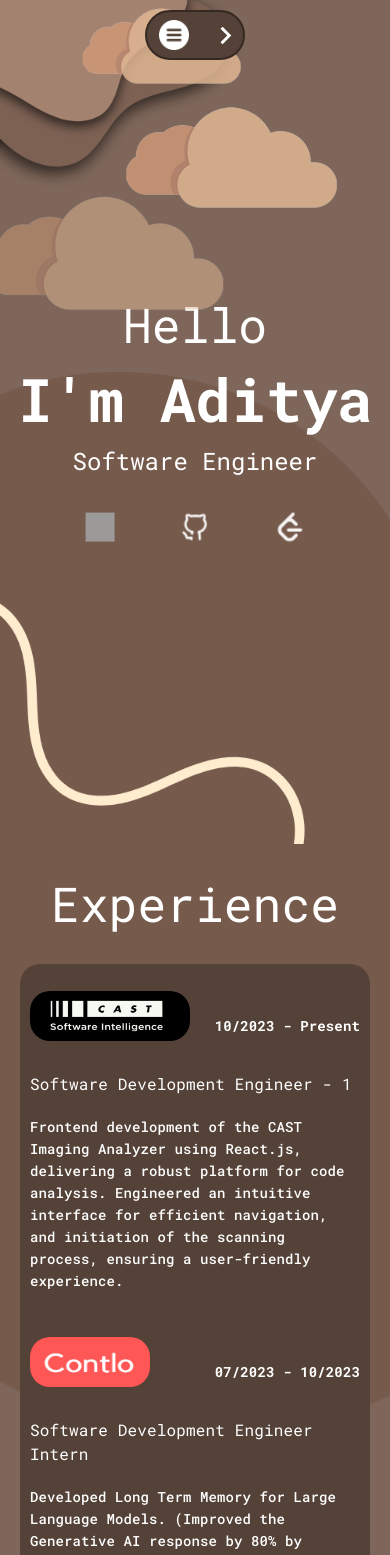
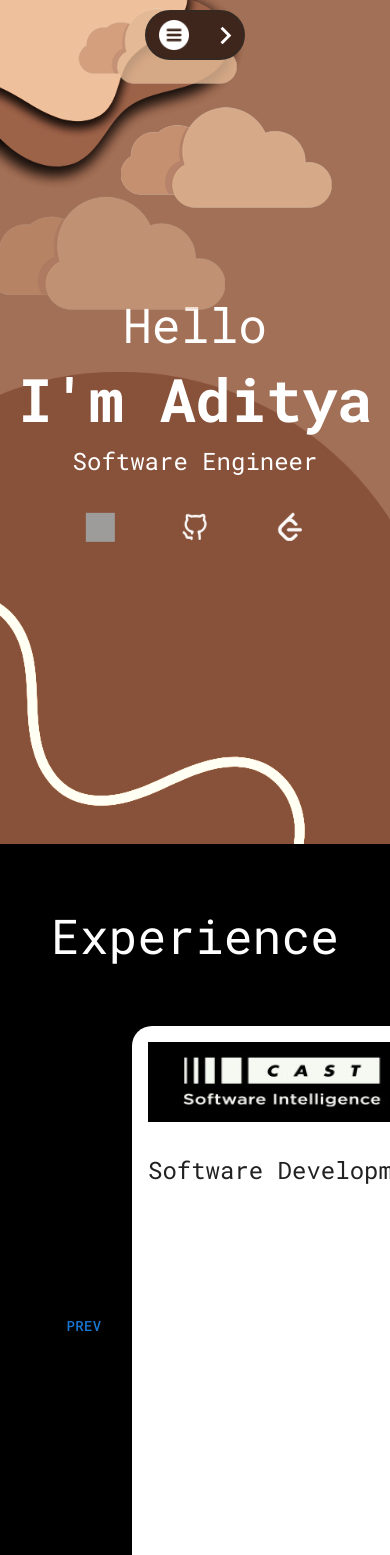
Before and after one commit to AdityaSharma224/Portfolio, a React (Create React App) app: page / in a window 390 px wide. Shown: the top 1555 px of the page. Built offline with nearby package versions, Linux system fonts and the light colour scheme; grey boxes are pictures that could not be loaded.

Commit message:
articles section

```diff
--- a/src/app/article/article-component.jsx
+++ b/src/app/article/article-component.jsx
@@ -1,4 +1,4 @@
-import React from "react";
+import React, { useState } from "react";
 import Stack from "@mui/material/Stack";
 import useStyles from "./article-styles";
 import { Typography } from "@mui/material";
@@ -15,19 +15,95 @@ import {
   TableRow,
   Paper,
 } from "@mui/material";
+import Card from "@mui/material/Card";
+import CardActions from "@mui/material/CardActions";
+import CardContent from "@mui/material/CardContent";
+import CardMedia from "@mui/material/CardMedia";
+import Button from "@mui/material/Button";
 import { articles } from "../constants";
 
 const ArticleComponent = () => {
   const classes = useStyles();
   const [category, setCategory] = React.useState("dataStructure");
+  const [sliderIndex, setSliderIndex] = React.useState(0);
+
+  const cardInfo = [
+    {
+      title: "Binary Trees",
+      description:
+        "Binary trees are a type of data structure for storing data such as hierarchical data.",
+      image: "/static/images/cards/binary-tree.jpg",
+      link: "#binaryTree",
+      category: "dataStructure",
+    },
+    {
+      title: "Linked Lists",
+      description:
+        "Linked lists are a linear collection of data elements where each element points to the next.",
+      image: "/static/images/cards/linked-list.jpg",
+      link: "#linkedList",
+      category: "dataStructure",
+    },
+    {
+      title: "awdawdawd",
+      description:
+        "Graphs are a set of nodes connected by edges, used to represent networks.",
+      image: "/static/images/cards/graph.jpg",
+      link: "#graph",
+      category: "dataStructure",
+    },
+    {
+      title: "Bawdawdaws",
+      description:
+        "Binary trees are a type of data structure for storing data such as hierarchical data.",
+      image: "/static/images/cards/binary-tree.jpg",
+      link: "#binaryTree",
+      category: "dataStructure",
+    },
+    {
+      title: "Liawdawdts",
+      description:
+        "Linked lists are a linear collection of data elements where each element points to the next.",
+      image: "/static/images/cards/linked-list.jpg",
+      link: "#linkedList",
+      category: "dataStructure",
+    },
+    {
+      title: "awdawdawd",
+      description:
+        "Graphs are a set of nodes connected by edges, used to represent networks.",
+      image: "/static/images/cards/graph.jpg",
+      link: "#graph",
+      category: "dataStructure",
+    },
+  ];
 
   const handleChange = (event) => {
     setCategory(event.target.value);
+    setSliderIndex(0); // Reset the slider index when category changes
   };
 
-  const filteredArticles = articles.filter(
-    (article) => article.category === category
+  const filteredCardInfo = cardInfo.filter(
+    (card) => card.category === category
   );
+  const displayedCards = filteredCardInfo.slice(
+    sliderIndex * 3,
+    (sliderIndex + 1) * 3
+  );
+
+  const goToPrevSlide = () => {
+    setSliderIndex(
+      (prevIndex) =>
+        (prevIndex - 1 + Math.ceil(filteredCardInfo.length / 3)) %
+        Math.ceil(filteredCardInfo.length / 3)
+    );
+  };
+
+  const goToNextSlide = () => {
+    setSliderIndex(
+      (prevIndex) => (prevIndex + 1) % Math.ceil(filteredCardInfo.length / 3)
+    );
+  };
 
   return (
     <Stack id="articles" className={classes.wrapper}>
@@ -65,46 +141,40 @@ const ArticleComponent = () => {
             </FormControl>
           </Stack>
         </Stack>
-        <Stack className={classes.tableWrapper}>
-          <Stack className={classes.table}>
-            <TableContainer
-              component={Paper}
-              style={{ height: filteredArticles.length * 88 + "px" }}
-              className={classes.container}
+        <Stack className={classes.tableWrapper} flexDirection={"row"}>
+          <Button onClick={goToPrevSlide}>Prev</Button>
+          {displayedCards.map((card, index) => (
+            <Card
+              key={index}
+              sx={{
+                maxWidth: 345,
+                backgroundColor: "#fff",
+                borderRadius: "20px",
+                margin: "0 8px",
+                flexDirection: "column",
+              }}
             >
-              <Table sx={{ minWidth: 650 }} aria-label="simple table">
-                <TableHead>
-                  <TableRow>
-                    <TableCell>Serial No</TableCell>
-                    <TableCell>Article Title</TableCell>
-                  </TableRow>
-                </TableHead>
-                <TableBody>
-                  {filteredArticles.map((article, index) => (
-                    <TableRow key={article.id}>
-                      <TableCell sx={{width:'20px'}}>
-                        {index + 1}
-                      </TableCell>
-                      <TableCell sx={{width:'400px', height:'100%'}}>
-                        <a
-                          href={article.link}
-                          style={{
-                            textDecoration: "none",
-                            color: "#1976d2",
-                          }}
-                          target="_blank"
-                          rel="noopener noreferrer"
-                          className={classes.table}
-                        >
-                          {article.title}
-                        </a>
-                      </TableCell>
-                    </TableRow>
-                  ))}
-                </TableBody>
-              </Table>
-            </TableContainer>
-          </Stack>
+              <CardMedia
+                sx={{ height: 140 }}
+                image={card.image}
+                title={card.title}
+              />
+              <CardContent>
+                <Typography gutterBottom variant="h5" component="div">
+                  {card.title}
+                </Typography>
+                <Typography variant="body2" color="text.secondary">
+                  {card.description}
+                </Typography>
+              </CardContent>
+              <CardActions>
+                <Button size="small" sx={{ textTransform: "none" }}>
+                  Go to article
+                </Button>
+              </CardActions>
+            </Card>
+          ))}
+          <Button onClick={goToNextSlide}>Next</Button>
         </Stack>
       </Stack>
     </Stack>
--- a/src/app/article/article-styles.js
+++ b/src/app/article/article-styles.js
@@ -16,44 +16,36 @@ const theme = createTheme({
 
 const useStyles = makeStyles({
     wrapper:{
-        height:'100vh',
+        height:'80vh',
         width:'100vw',
-        backgroundImage:`url(${BackgroundImg})`,
-        backgroundRepeat:'no-repeat',
-        backgroundSize:'cover',
         alignItems:'center',
         justifyContent:'center',
+        backgroundColor:'#000',
+        backgroundSize:'cover',
     },
     innerWrapper:{
        width:'1400px',
-       height:'800px',
-       marginTop:'4em',
        borderRadius:'30px',
        alignItems:'center',
        backgroundColor:'#544238',
        [theme.breakpoints.down('xl')]:{
         width:'1200px',
-        height:'700px',
         marginTop:'3em',
        },
        [theme.breakpoints.down('lg')]:{
         width:'1000px',
-        height:'600px',
         marginTop:'3em',
        },
        [theme.breakpoints.down('md')]:{
         width:'800px',
-        height:'600px',
         marginTop:'2em',
        },
        [theme.breakpoints.down('sm')]:{
         width:'400px',
-        height:'700px',
         marginTop:'1em',
        },
        [theme.breakpoints.down('xs')]:{
         width:'400px',
-        height:'600px',
         marginTop:'-9em',
        },
     },
@@ -84,20 +76,12 @@ const useStyles = makeStyles({
       },
     },
     tableWrapper:{
-      backgroundColor:'#fff',
-      width:'100%',
-      height:'100%',
-    },
-    table:{
-      fontSize:'18px',
-      [theme.breakpoints.down('md')]:{
+      alignItems:'center',
+      justifyContent:'center',
+      padding:'15px 0'
 
-       },
-       [theme.breakpoints.down('xs')]:{
-        fontSize:'14px',
-        whiteSpace:'wrap'
-       },
-    },
+    }
+
 
 });
 
--- a/src/app/experience/experience-component.jsx
+++ b/src/app/experience/experience-component.jsx
@@ -11,6 +11,11 @@ import {
   CONTLO_DESCRIPTION,
   GFG_DESCRIPTION,
 } from "../constants";
+import Card from "@mui/material/Card";
+import CardContent from "@mui/material/CardContent";
+import CardMedia from "@mui/material/CardMedia";
+import { CardActionArea } from "@mui/material";
+import Button from "@mui/material/Button";
 
 const ExperienceComponent = () => {
   const classes = useStyles();
@@ -88,71 +93,30 @@ const ExperienceComponent = () => {
             >
               {"Experience"}
             </Typography>
-            <Stack sx={{ height: "100%", width: "100%" }}>
-              <Stack className={classes.list}>
-                {experiences.map((exp, index) => (
-                  <Stack className={classes.experienceItem} key={index}>
-                    <Stack
-                      className={classes.wrapperA}
-                      width={"100%"}
-                      gap={1}
-                      sx={{
-                        flexDirection: {
-                          xs: "row",
-                          sm: "row",
-                          md: "row",
-                          lg: "row",
-                          xl: "row",
-                        },
-                      }}
-                    >
-                      <span style={{ marginTop: "-20px" }}>{exp.icon}</span>
-                      <Typography
-                        sx={{
-                          typography: { xs: "body2" },
-                          fontWeight: { xs: 700 },
-                        }}
-                        className={classes.experienceYear}
-                      >
-                        {exp.year}
-                      </Typography>
-                    </Stack>
-                    <Stack
-                      className={classes.experienceDetails}
-                      flexDirection={"column"}
-                    >
-                      <Typography
-                        className={classes.title}
-                        sx={{
-                          typography: {
-                            xs: "body1",
-                            sm: "h6",
-                            md: "h6",
-                            lg: "h5",
-                            xl: "h5",
-                          },
-                        }}
-                      >
-                        {exp.title}
-                      </Typography>
-                      <Typography
-                        className={classes.description}
-                        sx={{
-                          typography: {
-                            xs: "subtitle2",
-                            sm: "body1",
-                            md: "body1",
-                            lg: "body1",
-                            xl: "body1",
-                          },
-                        }}
-                      >
-                        {exp.description}
-                      </Typography>
-                    </Stack>
-                  </Stack>
-                ))}
-              </Stack>
+            <Stack
+              sx={{ height: "100%", width: "100%", alignItems: "center" }}
+              flexDirection={"row"}
+              gap={2}
+              borderRadius={'20px'}
+            >
+              <Button>{"Prev"}</Button>
+              <Card sx={{ maxWidth: 600, minWidth:600,height: 600, borderRadius:'20px' }}>
+                <CardActionArea sx={{borderRadius:'20px'}}>
+                   <Stack padding={2} flexDirection={'row'} alignItems={'flex-end'} justifyContent={'space-between'} sx={{borderRadius:'20px'}}>
+                    <img src={CASTIcon} height={'80px'} width={'280px'}></img>
+                    <Typography variant="h6">{'tenure'}</Typography>
+                   </Stack>
+                  <CardContent>
+                    <Typography gutterBottom variant="h5" component="div">
+                      {'Software Development Engineer'}
+                    </Typography>
+                    <Typography variant="body2" color="text">
+                      {''}
+                    </Typography>
+                  </CardContent>
+                </CardActionArea>
+              </Card>
+              <Button>{"Next"}</Button>
             </Stack>
           </Stack>
         </Stack>
--- a/src/app/experience/experience-styles.js
+++ b/src/app/experience/experience-styles.js
@@ -1,6 +1,6 @@
 import { makeStyles } from '@mui/styles';
  import { createTheme } from '@mui/material';
- import BackgroundImg from '../../assets/background-about.png';
+ import BackgroundImg from '../../assets/background-home.png';
 
 const theme = createTheme({
     breakpoints:{
@@ -17,24 +17,22 @@ const theme = createTheme({
 
 const useStyles = makeStyles({
     wrapper:{
-        height:'132vh',
+        height:'100vh',
         width:'100vw',
-        backgroundImage:`url(${BackgroundImg})`,
-        backgroundRepeat:'no-repeat',
-        backgroundSize:'cover',
+        backgroundColor:'#000',
         alignItems:'center',
         justifyContent:'center',
         [theme.breakpoints.down('lg')]:{
             width:'100vw',
-            height:'120vh',
+            height:'100vh',
         },
         [theme.breakpoints.down('xs')]:{
-            height:'130vh',
+            height:'100vh',
         },
     },
     myImage:{
         width:'40%',
-        height:'100%',
+        height:'135%',
         [theme.breakpoints.down('md')]:{
             display:'none',
             height:'0%',
@@ -50,7 +48,7 @@ const useStyles = makeStyles({
         },
     },
     experienceWrapper:{
-        marginTop:'8em',
+        padding:'2em',
         gap:'6em',
         alignItems:'center',
         width:'800px',
--- a/src/app/navbar/navbar-styles.js
+++ b/src/app/navbar/navbar-styles.js
@@ -17,7 +17,7 @@ const useStyles = makeStyles({
     wrapper:{
         height:'60px',
         width:'800px',
-        backgroundColor:'#544238',
+        backgroundColor:'#3E261C',
         alignSelf:'center',
         position:'fixed',
         marginTop:10,
@@ -112,7 +112,7 @@ const useStyles = makeStyles({
         marginTop:'20em',
         borderRadius:'20px',
         border:'2px solid #362922',
-        backgroundColor:'#544238',
+        backgroundColor:'#3E261C',
         alignItems:'center',
         gap:'1.3em',
         justifyContent:'center',
--- a/src/app/skills/skill-component.jsx
+++ b/src/app/skills/skill-component.jsx
@@ -36,7 +36,7 @@ const theme = createTheme({
     position: 'relative',
     width: '100%',
     height: '100%',
-    background: 'rgb(11, 7, 7)',
+    background: '#000',
     overflow: 'hidden',
   });
 
```
Also changed, not shown: src/assets/background-about.png, src/assets/background-home.png.
